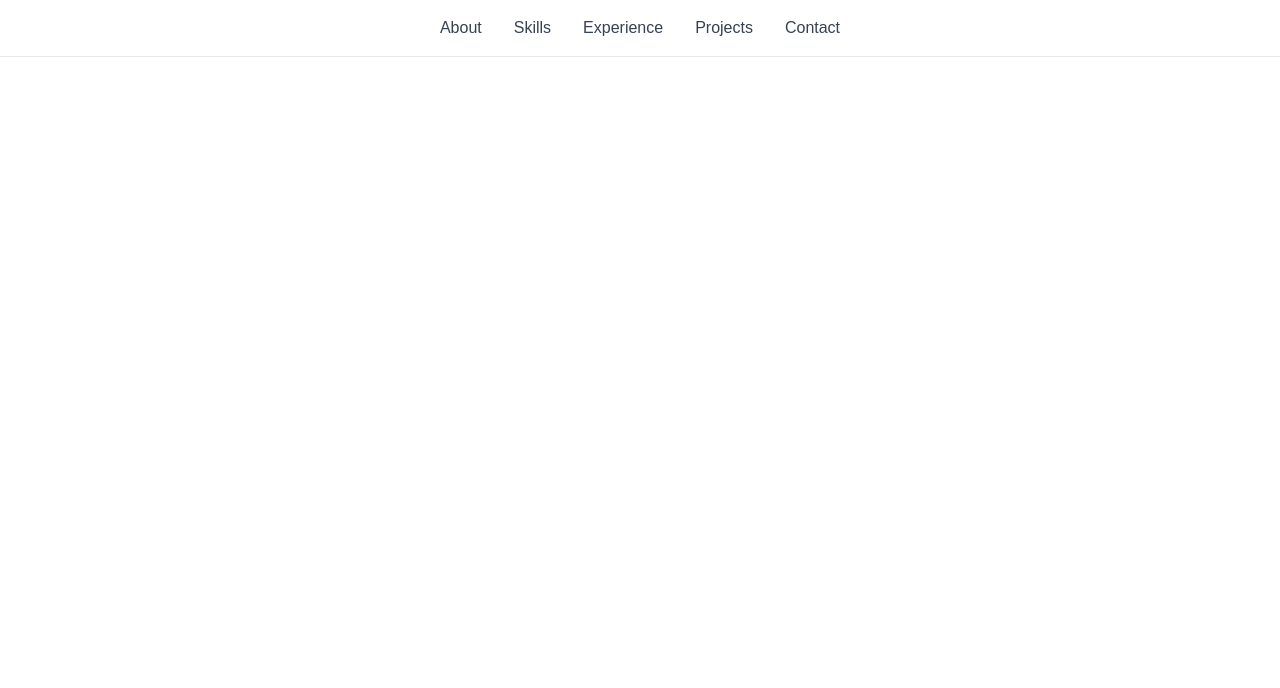
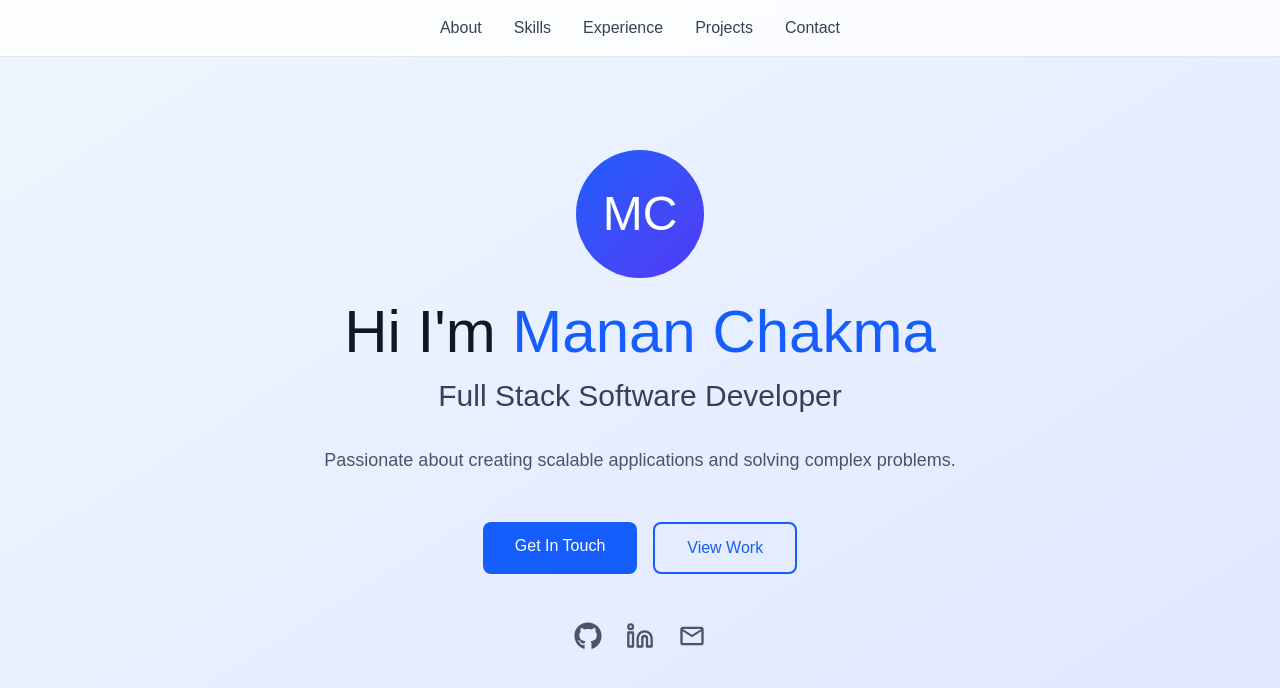
Before and after one commit to Manan-Chakma/manan-portfolio, a Next.js app: page / in a window 1280 px wide. Shown: the top 688 px of the page. Built offline with nearby package versions, Linux system fonts and the light colour scheme.

Commit message:
[IMP] home page icons added with react-icons

```diff
--- a/package.json
+++ b/package.json
@@ -9,10 +9,10 @@
     "lint": "eslint"
   },
   "dependencies": {
-    "@heroicons/react": "^2.2.0",
     "next": "16.1.6",
     "react": "19.2.3",
-    "react-dom": "19.2.3"
+    "react-dom": "19.2.3",
+    "react-icons": "^5.5.0"
   },
   "devDependencies": {
     "@tailwindcss/postcss": "^4",
--- a/src/app/components/Header.tsx
+++ b/src/app/components/Header.tsx
@@ -1,5 +1,7 @@
 'use client'
 import { useState } from "react";
+import { HiOutlineMenu } from "react-icons/hi";
+import { MdOutlineClose } from "react-icons/md";
 
 export default function Header() {
 
@@ -7,8 +9,8 @@ export default function Header() {
 
     const scrollToSection = (sectionId: string) => {
         const element = document.getElementById(sectionId);
-        if(element) {
-            element.scrollIntoView({behavior: 'smooth'});
+        if (element) {
+            element.scrollIntoView({ behavior: 'smooth' });
             setIsMenuOpen(false);
         }
     };
@@ -59,17 +61,7 @@ export default function Header() {
                 className="md:hidden text-gray-700"
                 onClick={() => setIsMenuOpen(!isMenuOpen)}
             >
-                {
-                    isMenuOpen ?
-                        <svg xmlns="http://www.w3.org/2000/svg" viewBox="0 0 24 24" fill="currentColor" className="size-6">
-                            <path fillRule="evenodd" d="M5.47 5.47a.75.75 0 0 1 1.06 0L12 10.94l5.47-5.47a.75.75 0 1 1 1.06 1.06L13.06 12l5.47 5.47a.75.75 0 1 1-1.06 1.06L12 13.06l-5.47 5.47a.75.75 0 0 1-1.06-1.06L10.94 12 5.47 6.53a.75.75 0 0 1 0-1.06Z" clipRule="evenodd" />
-                        </svg>
-                    :
-                        <svg xmlns="http://www.w3.org/2000/svg" viewBox="0 0 24 24" fill="currentColor" className="size-6">
-                            <path fillRule="evenodd" d="M3 6.75A.75.75 0 0 1 3.75 6h16.5a.75.75 0 0 1 0 1.5H3.75A.75.75 0 0 1 3 6.75ZM3 12a.75.75 0 0 1 .75-.75h16.5a.75.75 0 0 1 0 1.5H3.75A.75.75 0 0 1 3 12Zm0 5.25a.75.75 0 0 1 .75-.75h16.5a.75.75 0 0 1 0 1.5H3.75a.75.75 0 0 1-.75-.75Z" clipRule="evenodd" />
-                        </svg>
-
-                }
+                {isMenuOpen ? <MdOutlineClose size={24} /> : <HiOutlineMenu size={24} />}
             </button>
 
             {
--- /dev/null
+++ b/src/app/components/Hero.tsx
@@ -0,0 +1,69 @@
+import { FaGithub } from "react-icons/fa";
+import { FiLinkedin } from "react-icons/fi";
+import { MdOutlineMail } from "react-icons/md";
+
+export function Hero() {
+    return (
+        <section className="min-h-screen flex items-center justify-center bg-linear-to-br from-blue-50 to-indigo-100 px-6">
+            <div className="max-w-4xl mx-auto text-center">
+                <div className="mb-6">
+                    <div className="w-32 h-32 bg-linear-to-br from-blue-600 to-indigo-600 rounded-full mx-auto flex items-center justify-center text-white text-5xl">
+                        MC
+                    </div>
+                </div>
+
+                <h1 className="text-5xl md:text-6xl mb-4 text-gray-900">
+                    Hi I'm <span className="text-blue-600">Manan Chakma</span>
+                </h1>
+
+                <p className="text-2xl md:text-3xl text-gray-700 mb-8">
+                    Full Stack Software Developer
+                </p>
+
+                <p className="text-lg text-gray-600 mb-12 max-w-2xl mx-auto">
+                    Passionate about creating scalable applications and solving complex problems.
+                </p>
+
+                <div className="flex gap-4 justify-center mb-12">
+                    <a
+                        href="#contact"
+                        className="px-8 py-3 bg-blue-600 text-white rounded-lg hover:bg-blue-700 transition-colors"
+                    >
+                        Get In Touch
+                    </a>
+                    <a
+                        href="#projects"
+                        className="px-8 py-3 border-2 border-blue-600 text-blue-600 rounded-lg hover:bg-blue-50 transition-colors"
+                    >
+                        View Work
+                    </a>
+                </div>
+
+                <div className="flex gap-6 justify-center">
+                    <a
+                        href="https://github.com/Manan-Chakma"
+                        target="_blank"
+                        rel="noopener noreferrer"
+                        className="text-gray-600 hover:text-blue-600 transition-colors"
+                    >
+                        <FaGithub size={28} />
+                    </a>
+                    <a
+                        href="https://www.linkedin.com/in/manan-chakma/"
+                        target="_blank"
+                        rel="noopener noreferrer"
+                        className="text-gray-600 hover:text-blue-600 transition-colors"
+                    >
+                        <FiLinkedin size={28} />
+                    </a>
+                    <a
+                        href="mailto:mananchakma32@gmail.com"
+                        className="text-gray-600 hover:text-blue-600 transition-colors"
+                    >
+                        <MdOutlineMail size={28} />
+                    </a>
+                </div>
+            </div>
+        </section>
+    )
+}
--- a/src/app/page.tsx
+++ b/src/app/page.tsx
@@ -1,13 +1,14 @@
 import Image from "next/image";
 import Header from "@/app/components/Header";
 import Footer from "@/app/components/Footer";
+import {Hero} from "@/app/components/Hero"
 
 export default function Home() {
   return (
     <div>
       <Header/>
       <main>
-
+          <Hero/>
       </main>
       <Footer/>
     </div>
```
Also changed, not shown: 1 other file (tests, documents, lock files or other folders).
